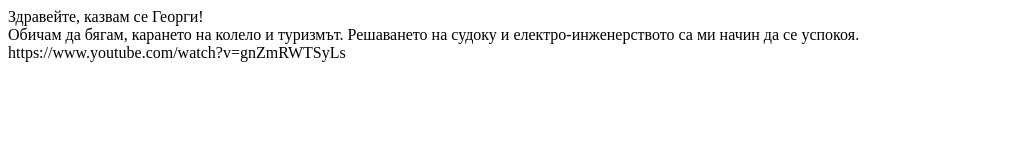
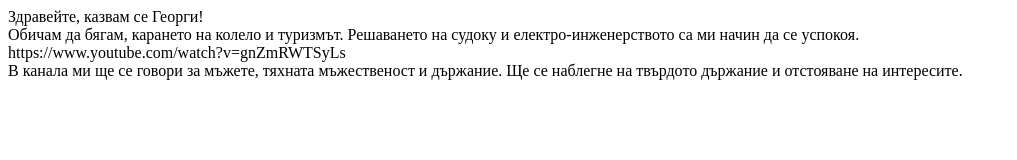
Before and after one commit to GeorgiKolev01/stu2001321009, a plain HTML site: page index.html in a window 1280 px wide. Shown: the whole page, without its empty margins (0-1017 px from the left). Drawn offline with Linux system fonts and the light colour scheme.

Commit message:
Add topic to index.html.

```diff
--- a/index.html
+++ b/index.html
@@ -16,6 +16,8 @@
     <!-- - линк към материал на любим content creator, които ме е вдъхновил -->
     <div>https://www.youtube.com/watch?v=gnZmRWTSyLs</div>
 
+    <!-- - информация за моят канал какво ще правя, как ще го правя и какво да очакват феновете -->
+    <div>В канала ми ще се говори за мъжете, тяхната мъжественост и държание. Ще се наблегне на твърдото държание и отстояване на интересите.</div>
 
 </body>
 </html>
```
